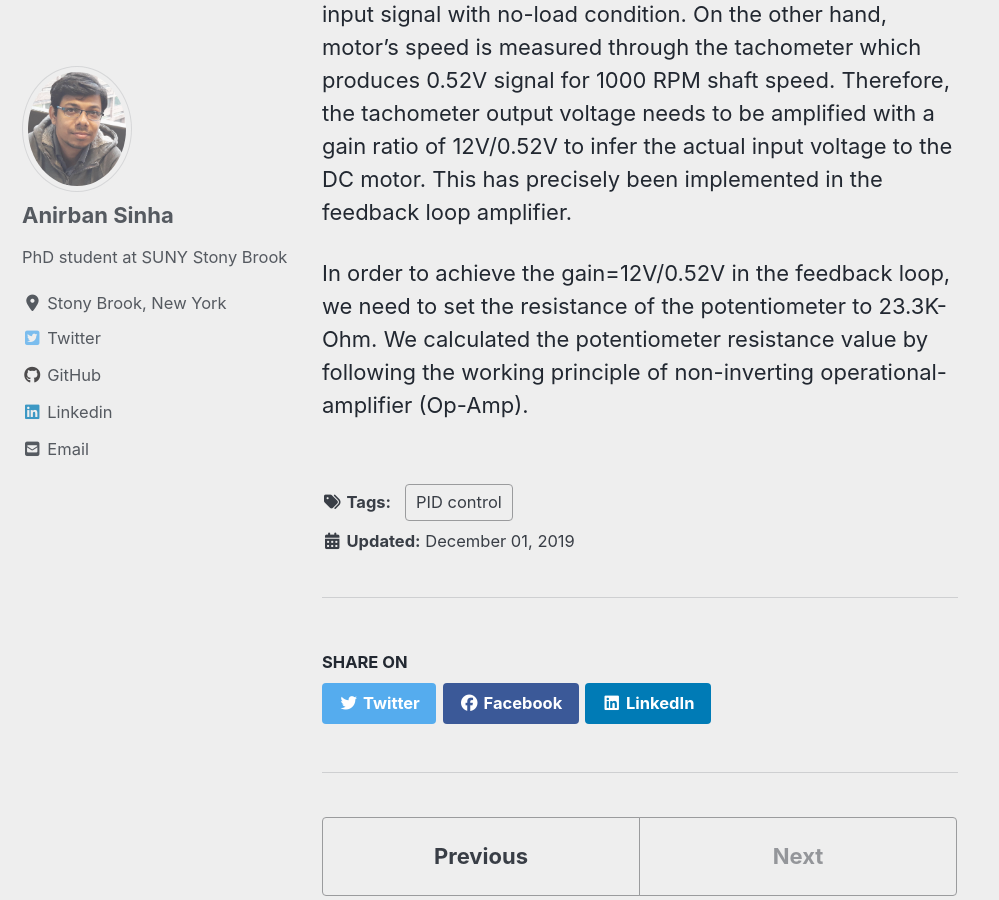
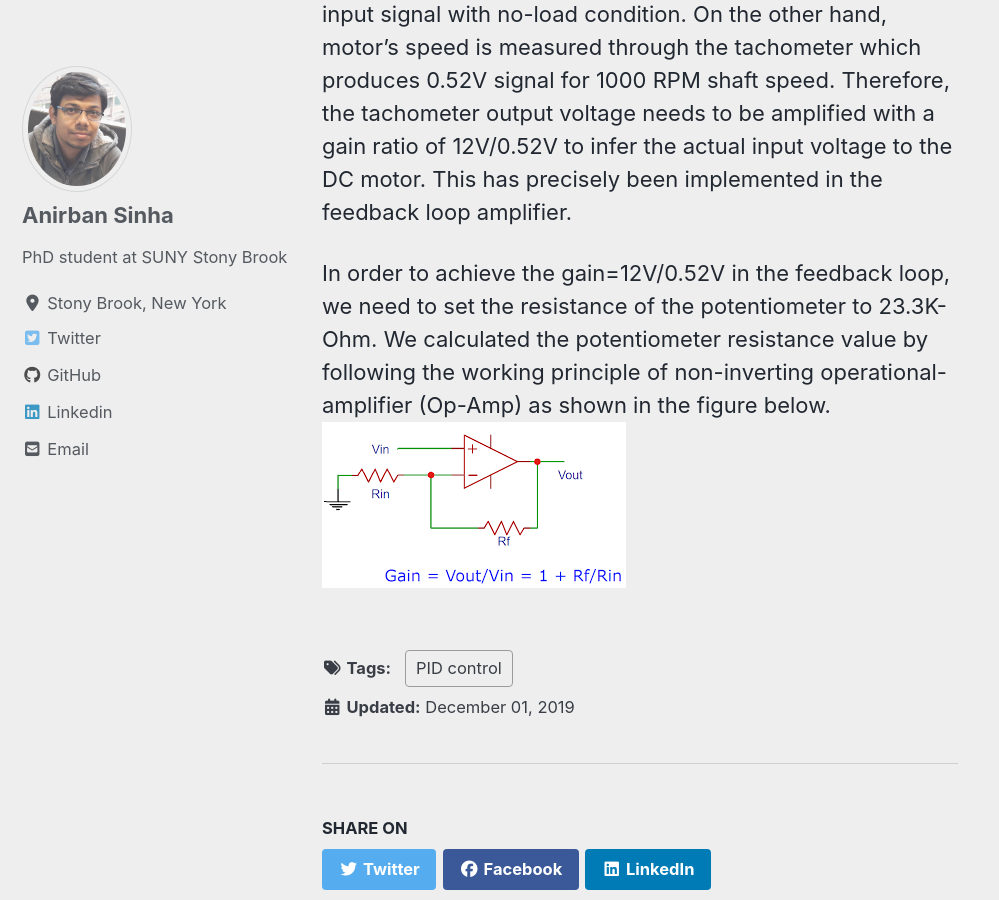
Before and after one commit to mattsinbot/mattsinbot.github.io, a Jekyll site: the page built from _posts/2019-12-3-PID.md, in a window 1280 px wide and 900 px high, scrolled down 1466 px. Shown: the whole window, without its empty margins (0-999 px from the left). Built offline with Jekyll 4.4.1, drawn with Linux system fonts in a browser that asks for light colours; cached includes are drawn as plain includes; nearby versions of some CDN libraries; comment, search, counter and statistics services are not loaded.

Commit message:
Opamp image added

```diff
--- a/_posts/2019-12-3-PID.md
+++ b/_posts/2019-12-3-PID.md
@@ -14,4 +14,5 @@ The circuit diagram of the above physical circuit is as below.
 The turntable is controlled by a DC motor with a tachometer. The DC motor rotates at 1000 RPM when connected to a 12V input signal with no-load condition. On the other hand, motor's speed is measured through the tachometer which produces 0.52V signal for 1000 RPM shaft speed. Therefore, the tachometer output voltage needs to be amplified with a gain ratio of 12V/0.52V to infer the actual input voltage to the DC motor. This has precisely been implemented in the feedback loop amplifier.
 
 In order to achieve the gain=12V/0.52V in the feedback loop, we need to set the resistance of the potentiometer
-to 23.3K-Ohm. We calculated the potentiometer resistance value by following the working principle of non-inverting operational-amplifier (Op-Amp).
+to 23.3K-Ohm. We calculated the potentiometer resistance value by following the working principle of non-inverting operational-amplifier (Op-Amp) as shown in the figure below.
+![alt]({{ site.url }}{{ site.baseurl }}/images/control/noninverting_opamp.png)
```
Also changed, not shown: images/control/noninverting_opamp.png (added).
